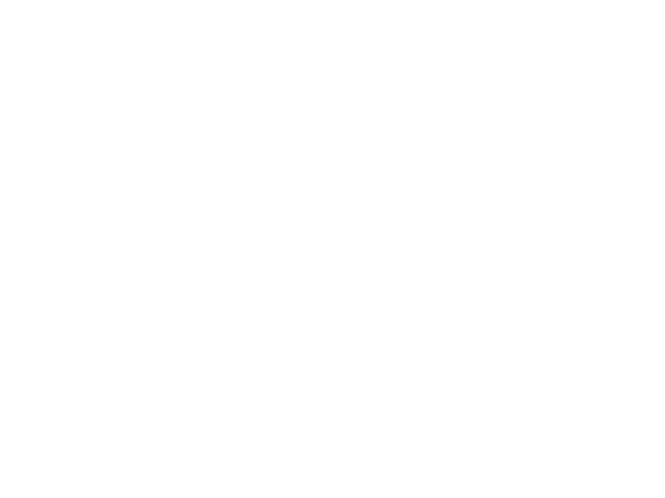
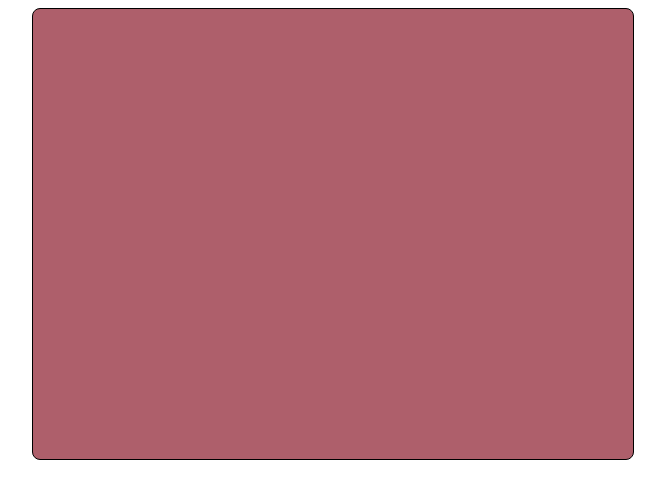
Before and after one commit to strom314/etch-a-sketch, a plain HTML site: page index.html in a window 1280 px wide. Shown: the whole page, without its empty margins (307-972 px from the left). Drawn offline with Linux system fonts and the light colour scheme.

Commit message:
create a div, link css and js

```diff
--- a/index.html
+++ b/index.html
@@ -3,9 +3,14 @@
 <head>
     <meta charset="UTF-8">
     <meta name="viewport" content="width=device-width, initial-scale=1.0">
+    <link rel="stylesheet" href="./style.css">
     <title>Document</title>
 </head>
 <body>
+    <div id="container">
 
+    </div>
+
+    <script src="./script.js"></script>
 </body>
 </html>
--- a/script.js
+++ b/script.js
@@ -0,0 +1 @@
+const container = document.querySelector("#container");
--- a/style.css
+++ b/style.css
@@ -0,0 +1,17 @@
+#container{
+    border: 1px solid black;
+    border-radius: 8px;
+    background-color: rgb(174, 95, 107);
+
+    width: 600px;
+    height: 450px;
+
+    display: flex;
+    flex-wrap: wrap;
+}
+
+body{
+    display: flex;
+    justify-content: center;
+    align-items: center;
+}
```
